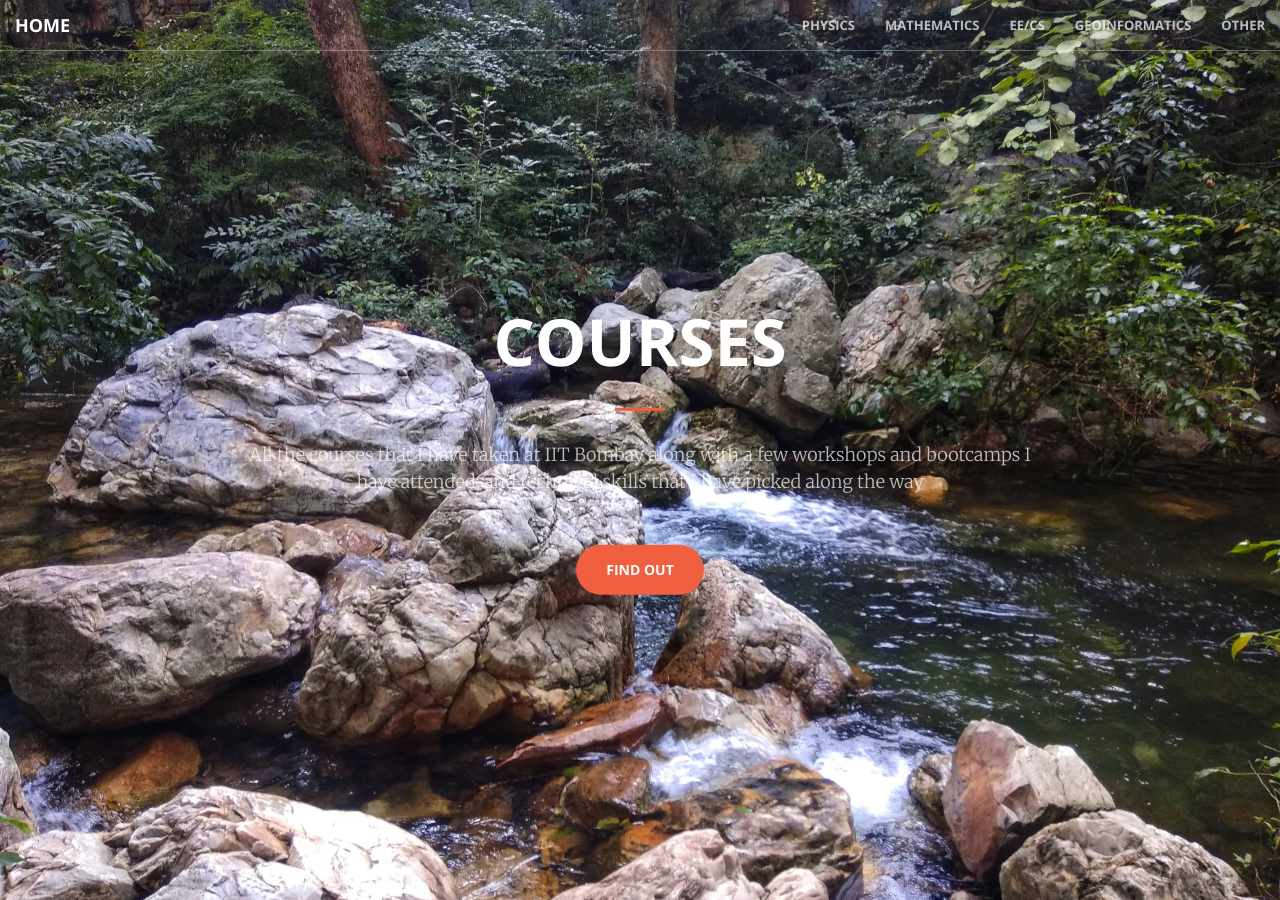
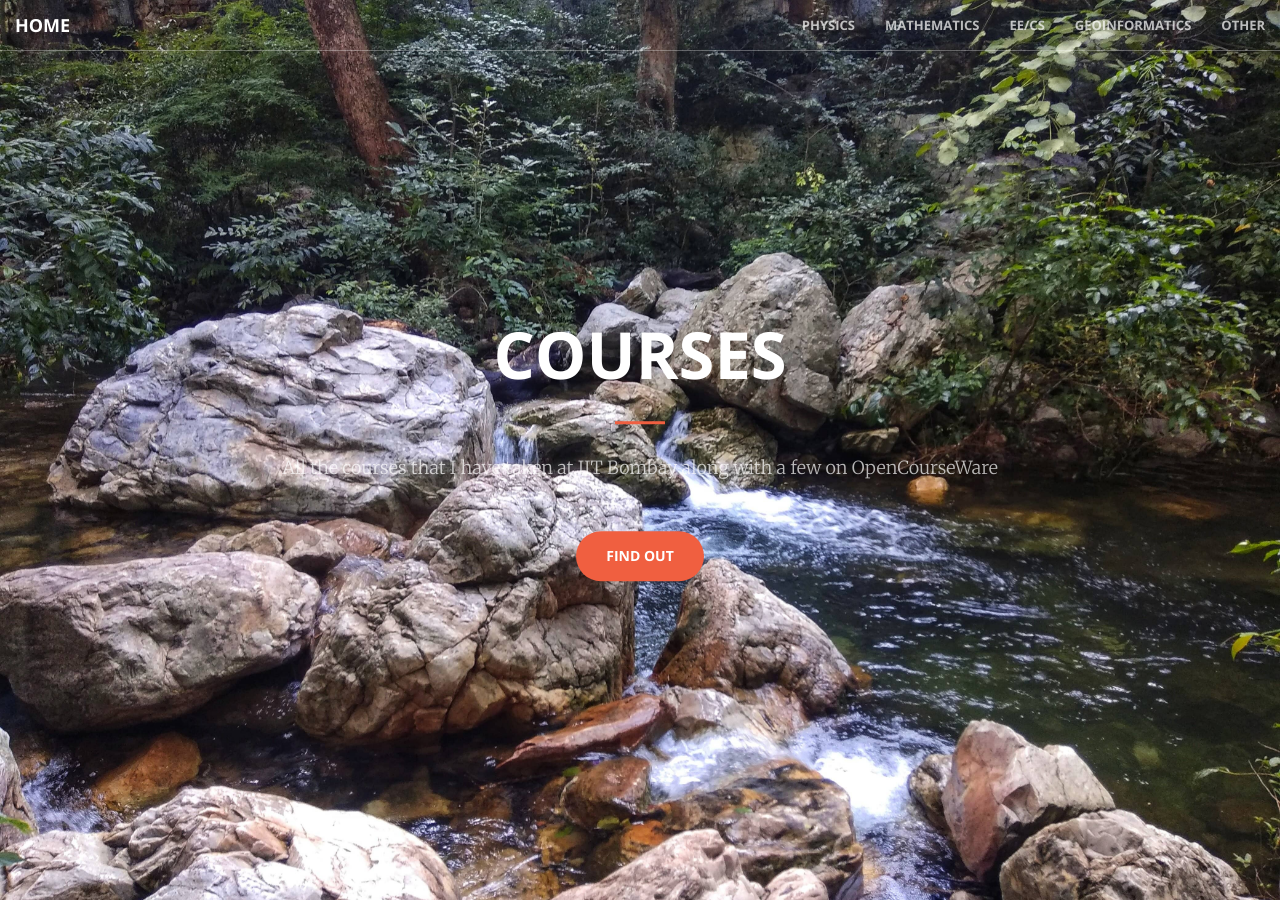
Before and after one commit to aravindbharathi/aravindbharathi.github.io, a Jekyll site: the page courses/index.html, which Jekyll copies as it is, in a window 1280 px wide and 900 px high. Built offline with Jekyll 4.4.1, drawn with Linux system fonts in a browser that asks for light colours.

Commit message:
Update index.html

```diff
--- a/courses/index.html
+++ b/courses/index.html
@@ -66,19 +66,19 @@
             <div class="collapse navbar-collapse" id="bs-example-navbar-collapse-1">
                 <ul class="nav navbar-nav navbar-right">
                     <li>
-                        <a class="page-scroll" href="#portfolio">Physics</a>
+                        <a class="page-scroll" href="#physics">Physics</a>
                     </li>
                     <li>
-                        <a class="page-scroll" href="#portfolio">Mathematics</a>
+                        <a class="page-scroll" href="#maths">Mathematics</a>
                     </li>
                     <li>
-                        <a class="page-scroll" href="#portfolio">EE/CS</a>
+                        <a class="page-scroll" href="#eecs">EE/CS</a>
                     </li>
                     <li>
-                        <a class="page-scroll" href="#portfolio2">Geoinformatics</a>
+                        <a class="page-scroll" href="#geo">Geoinformatics</a>
                     </li>
                     <li>
-                        <a class="page-scroll" href="#portfolio2">Other</a>
+                        <a class="page-scroll" href="#others">Other</a>
                     </li>
                     <!--li>
                         <a class="page-scroll" href="#portfolio2">OpenCourseWare</a>
@@ -95,7 +95,7 @@
             <div class="header-content-inner">
                 <h1>Courses</h1>
                 <hr>
-                <p>All the courses that I have taken at IIT Bombay along with a few workshops and bootcamps I have attended, and technical skills that I have picked along the way</p>
+                <p>All the courses that I have taken at IIT Bombay along with a few on OpenCourseWare</p>
                 <a href="#portfolio" class="btn btn-primary btn-xl page-scroll">Find Out</a>
             </div>
         </div>
@@ -164,7 +164,7 @@
             <div class="row">
                 <div class="col-lg-8 col-lg-offset-2 text-center">
                   <div id="myDIV">
-                    <h2 class="section-heading" id="portfolio">Physics</h2>
+                    <h2 class="section-heading" id="physics">Physics</h2>
                     <hr class="light">
                     <p class="text-faded">
                     <ul align="left">
@@ -182,7 +182,7 @@
                     </p>
                   </div>
                   <div id="myDIV2">
-                    <h2 class="section-heading">Mathematics</h2>
+                    <h2 class="section-heading" id="maths">Mathematics</h2>
                     <hr class="light">
                     <p class="text-faded">
                     <ul align="left">
@@ -197,7 +197,7 @@
                     </p>
                   </div>
                   <div id="myDIV3">
-                    <h2 class="section-heading">Electrical Engineering and Computer Science</h2>
+                    <h2 class="section-heading" id="eecs">Electrical Engineering and Computer Science</h2>
                     <hr class="light">
                     <p class="text-faded">
                     <ul align="left">
@@ -212,7 +212,7 @@
                     </p>
                   </div>
                   <div id="myDIV4">
-                    <h2 class="section-heading" id="portfolio2">Geoinformatics</h2>
+                    <h2 class="section-heading" id="geo">Geoinformatics</h2>
                     <hr class="light">
                     <p class="text-faded">
                     <ul align="left">
@@ -221,7 +221,7 @@
                     GNR 401: Remote Sensing and Image Processing - Professor Avik Bhattacharya
                   </div>
                   <div id="myDIV5">
-                    <h2 class="section-heading">Miscellaneous</h2>
+                    <h2 class="section-heading" id="others">Miscellaneous</h2>
                     <hr class="light">
                     <p class="text-faded">
                     <ul align="left">
```
